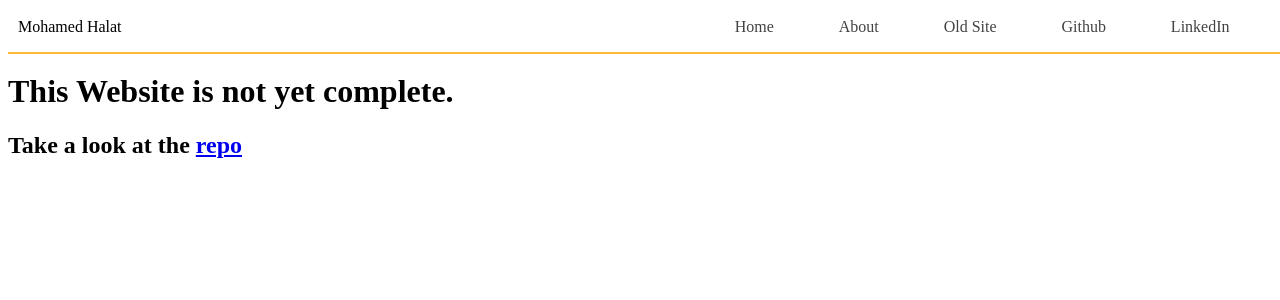
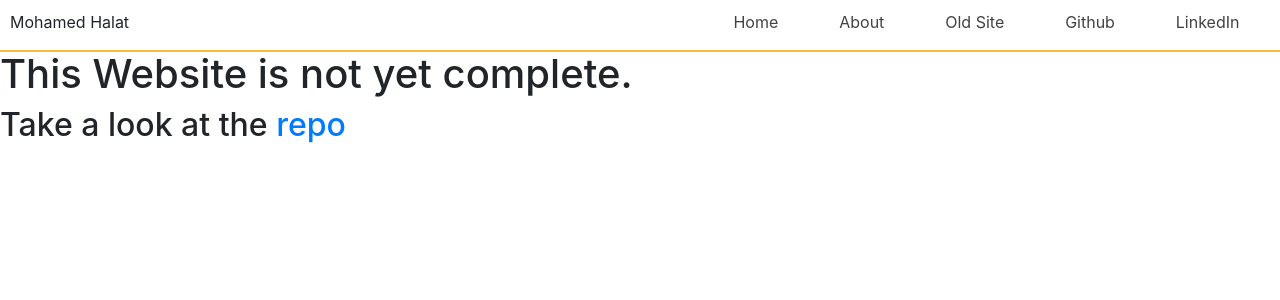
Before and after one commit to MohamedHalat/Portfolio, a Vue app: page / in a window 1280 px wide. Shown: the top 300 px of the page. Built offline with nearby package versions, Linux system fonts and the light colour scheme.

Commit message:
add bootstrap and primevue

```diff
--- a/package.json
+++ b/package.json
@@ -8,10 +8,13 @@
     "lint": "vue-cli-service lint"
   },
   "dependencies": {
+    "bootstrap": "^4.6.0",
+    "bootstrap-vue": "^2.21.2",
     "core-js": "^3.6.5",
     "lodash": "^4.17.21",
+    "primevue": "^3.3.5",
     "scss": "^0.2.4",
-    "vue": "^3.0.0",
+    "vue": "^3.0.11",
     "vue-router": "^4.0.0-0"
   },
   "devDependencies": {
--- a/public/index.html
+++ b/public/index.html
@@ -10,10 +10,14 @@
     <title>Mohamed Halat</title>
   </head>
   <body>
+    <style>
+      @import url("https://fonts.googleapis.com/css2?family=Poppins:wght@300;400&display=swap");
+    </style>
     <noscript>
-      <strong>We're sorry but <%= htmlWebpackPlugin.options.title %> doesn't work properly without JavaScript enabled. Please enable it to continue.</strong>
-    </noscript>
-    <div id="app"></div>
-    <!-- built files will be auto injected -->
-  </body>
-</html>
+      <strong>We're sorry but <%= htmlWebpackPlugin.options.title %> doesn't
+          work properly without JavaScript enabled. Please enable it to
+          continue.</strong>
+      </noscript>
+      <div id="app"></div>
+    </body>
+  </html>
--- a/src/App.vue
+++ b/src/App.vue
@@ -44,12 +44,14 @@ export default {
 };
 </script>
 <style scoped>
-@import url("https://fonts.googleapis.com/css2?family=Poppins:wght@300;400&display=swap");
 
-body {
+html, body {
   font-family: "Poppins", sans-serif;
   font-weight: 300;
-  margin: 0;
-  color: #313639;
+}
+
+#app {
+  font-family: "Poppins", sans-serif;
+  font-weight: 300;
 }
 </style>
```
Also changed, not shown: src/main.js (+11 -4 lines), src/assets/logo.png (deleted), 1 other file (tests, documents, lock files or other folders).
